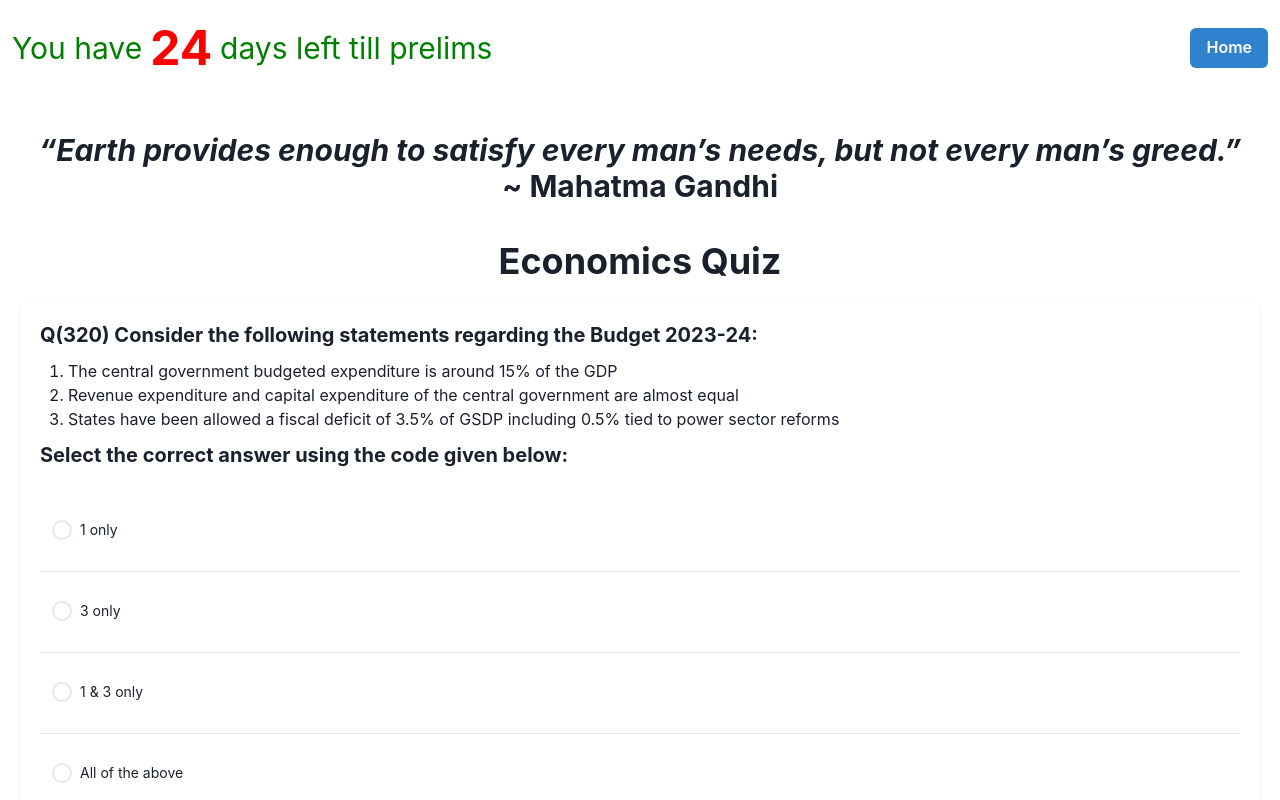
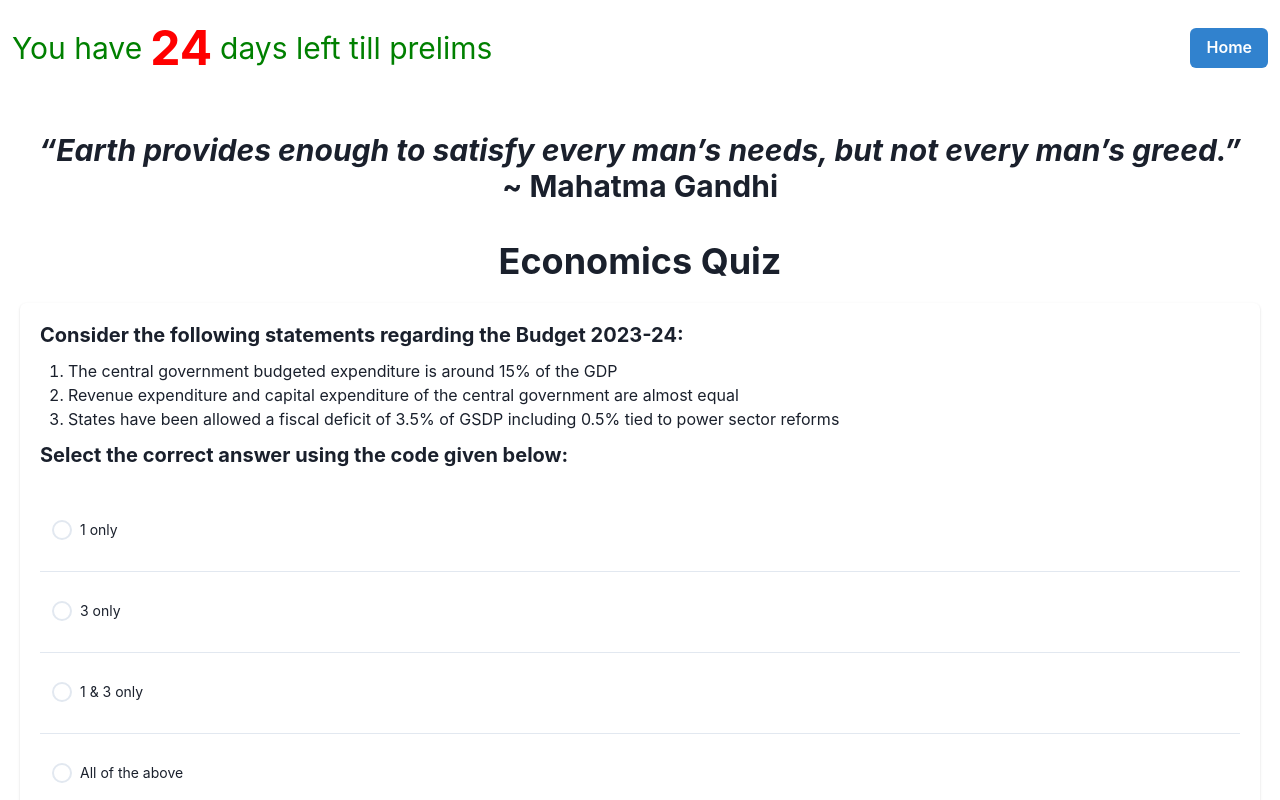
Before and after one commit to adharshchottu/upsc-quiz-app, a React (Vite) app: page /economics in a window 1280 px wide. Shown: the top 800 px of the page. Built offline with nearby package versions, Linux system fonts and the light colour scheme.

Commit message:
bug fix, question number show prop

```diff
--- a/src/components/Quiz.tsx
+++ b/src/components/Quiz.tsx
@@ -7,14 +7,15 @@ type handleChangeType = (event: React.ChangeEvent<HTMLInputElement>) => void;
 type HandleOptionChange = (option: string) => void;
 type Props = {
     data: DataSet[];
+    showQN?: boolean;
 };
 
 
-const Question = (question: DataSet["question"], index: number, options?: DataSet["options"], questionDirection?: DataSet["questionDirection"]) => {
+const Question = (question: DataSet["question"], index: number, options?: DataSet["options"], questionDirection?: DataSet["questionDirection"], showQN?: boolean) => {
     return (
         <Box>
             <Heading size='md'>
-                <Text>Q({index+1}) {question}</Text>
+                <Text>{showQN && `Q(${index + 1})`} {question}</Text>
             </Heading>
             {
                 options && <OrderedList p={3}>
@@ -43,11 +44,11 @@ const Options = (option: string, handleChange: handleChangeType, handleOptionCha
     </Box>
 }
 
-const Quiz: React.FC<Props> = ({ data }) => {
+const Quiz: React.FC<Props> = ({ data, showQN }) => {
     const [optionChecked, setOptionChecked] = useState(false);
     const [answerChecked, setAnswerChecked] = useState(false);
     const [quizData, setQuizData] = useState(Quizgenerator(data, 0));
-    const [quizCount, setQuizCount] = useState(0);
+    const [quizCount, setQuizCount] = useState(1);
     const [selectedOption, setSelectedOption] = useState<string | null>(null);
 
     const handleChange: handleChangeType = (event) => {
@@ -83,9 +84,9 @@ const Quiz: React.FC<Props> = ({ data }) => {
         document.querySelectorAll(".optionsBox").forEach((d) => (d as HTMLElement).style.backgroundColor = "");
     }
 
-    return <Card m={5}>
+    return <Card m={5} key={quizCount}>
         <CardHeader>
-            {Question(quizData.question, quizData.index, quizData.questionOptions, quizData.questionDirection)}
+            {Question(quizData.question, quizData.index, quizData.questionOptions, quizData.questionDirection, showQN)}
         </CardHeader>
 
         <CardBody>
```
